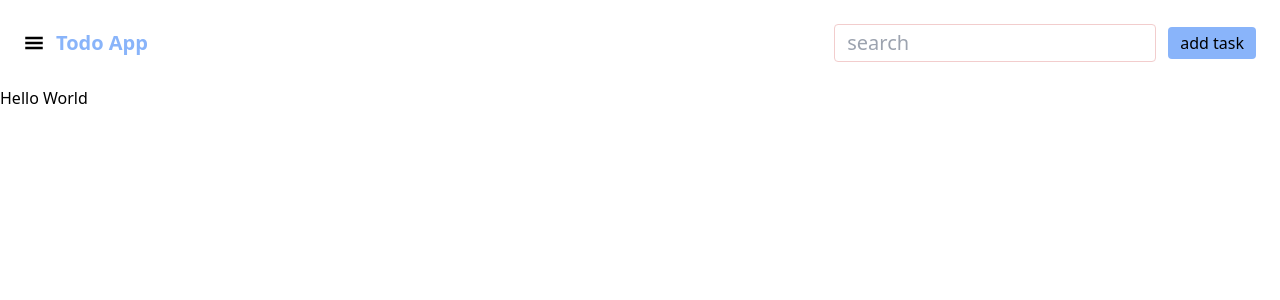
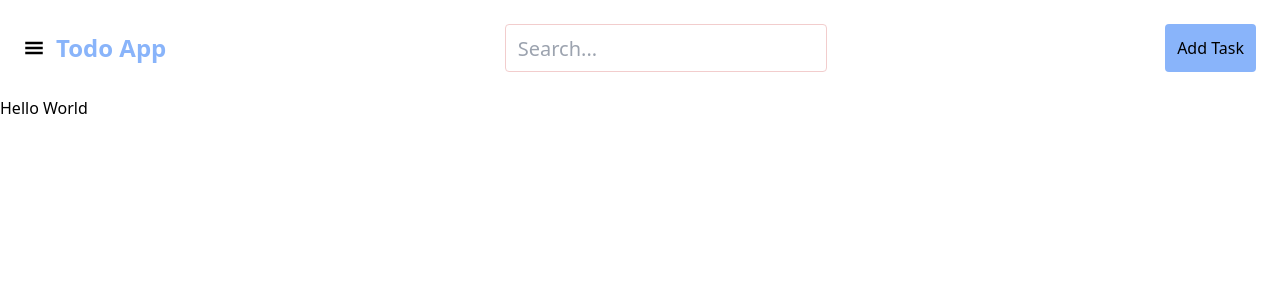
Before and after one commit to kelly-jsx/todo-app, a React (Vite) app: page / in a window 1280 px wide. Shown: the top 300 px of the page. Built offline with nearby package versions, Linux system fonts and the light colour scheme; what @catppuccin/tailwindcss would draw is missing.

Commit message:
styling for header component

```diff
--- a/src/components/Header.tsx
+++ b/src/components/Header.tsx
@@ -6,25 +6,31 @@ import { HiSearch } from 'react-icons/hi'
 
 export default function Header(): JSX.Element {
   return (
-    <div className="flex justify-between items-center px-4 py-4 text-xl lg:p-6 bg-mantle text-text">
-      <div className="flex gap-3 items-center">
-        <button className="text-xl 2xl:hidden">
-          <GiHamburgerMenu />
-        </button>
-        <h1 className="text-xl font-bold text-primary">Todo App</h1>
-      </div>
-      <div className="flex gap-3 items-center">
+    <div className="flex flex-col gap-4 p-4 text-xl lg:p-6 text-text bg-mantle">
+      <div className="flex justify-between items-center h-12">
+        <div className="flex gap-3 items-center">
+          <button className="text-xl 2xl:hidden">
+            <GiHamburgerMenu />
+          </button>
+          <h1 className="text-xl font-bold lg:text-2xl text-primary">
+            Todo App
+          </h1>
+        </div>
         <input
-          className="hidden px-3 py-1 rounded border text-text border-secondary lg:block bg-base"
+          className="hidden px-3 py-1 h-full rounded border text-text border-secondary lg:block bg-base"
           type="text"
-          placeholder="search"
+          placeholder="Search..."
         />
-        <button className="lg:hidden">
-          <HiSearch />
-        </button>
-        <button className="px-3 py-1 text-base rounded bg-primary">
+        <button className="px-3 py-1 h-full text-base capitalize rounded bg-primary">
           add task
         </button>
+      </div>
+      <div className="flex justify-center items-center lg:hidden">
+        <input
+          type="text"
+          className="py-1 h-full text-lg text-center rounded border bg-base text-text border-secondary"
+          placeholder="Search..."
+        />
       </div>
     </div>
   )
```
